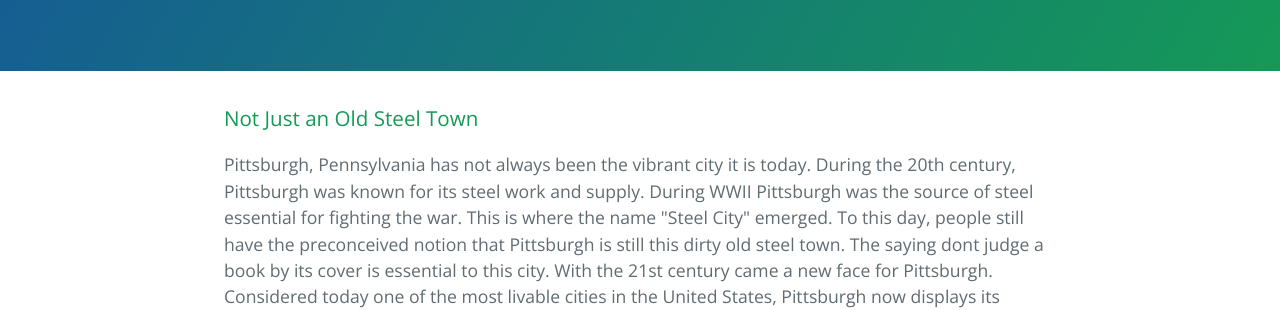
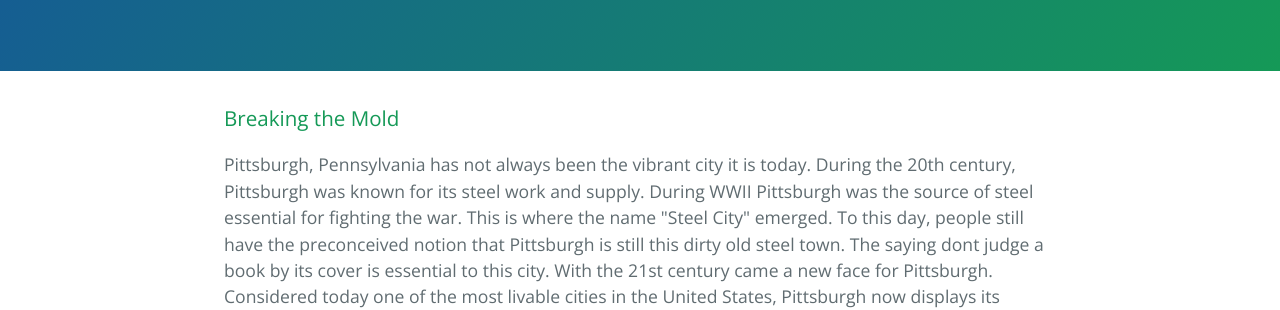
Before and after one commit to wal30/wal30.githib.io, a Jekyll site: the page home.html, which Jekyll copies as it is, in a window 1280 px wide. Shown: the part 265-575 px from the top of the page. Built offline with Jekyll 4.4.1, drawn with Linux system fonts in a browser that asks for light colours.

Commit message:
Update home.html

```diff
--- a/home.html
+++ b/home.html
@@ -23,7 +23,7 @@
 
     <section class="main-content">
       <h3>
-<a id="welcome-to-github-pages" class="anchor" href="#welcome-to-github-pages" aria-hidden="true"><span aria-hidden="true" class="octicon octicon-link"></span></a>Not Just an Old Steel Town</h3>
+<a id="welcome-to-github-pages" class="anchor" href="#welcome-to-github-pages" aria-hidden="true"><span aria-hidden="true" class="octicon octicon-link"></span></a>Breaking the Mold</h3>
 
 <p>Pittsburgh, Pennsylvania has not always been the vibrant city it is today. During the 20th century, Pittsburgh was known for its steel work and supply. During WWII Pittsburgh was the source of steel essential for fighting the war. This is where the name "Steel City" emerged. To this day, people still have the preconceived notion that Pittsburgh is still this dirty old steel town. The saying dont judge a book by its cover is essential to this city. With the 21st century came a new face for Pittsburgh. Considered today one of the most livable cities in the United States, Pittsburgh now displays its beauty and affordability through modern, quirky museums and uniquely different neighborhoods! There is something to be said about a city breaking the mold, and Pittsburgh does just that!   </p>
 
```
